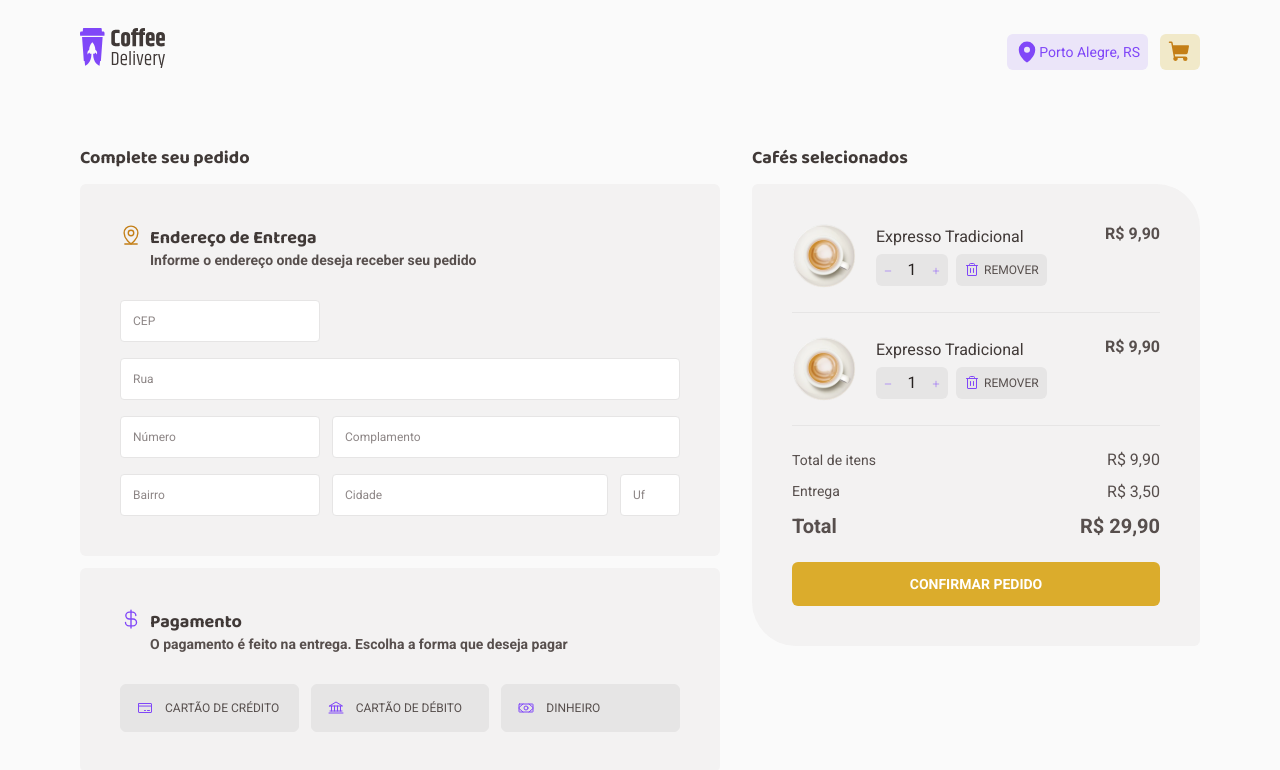
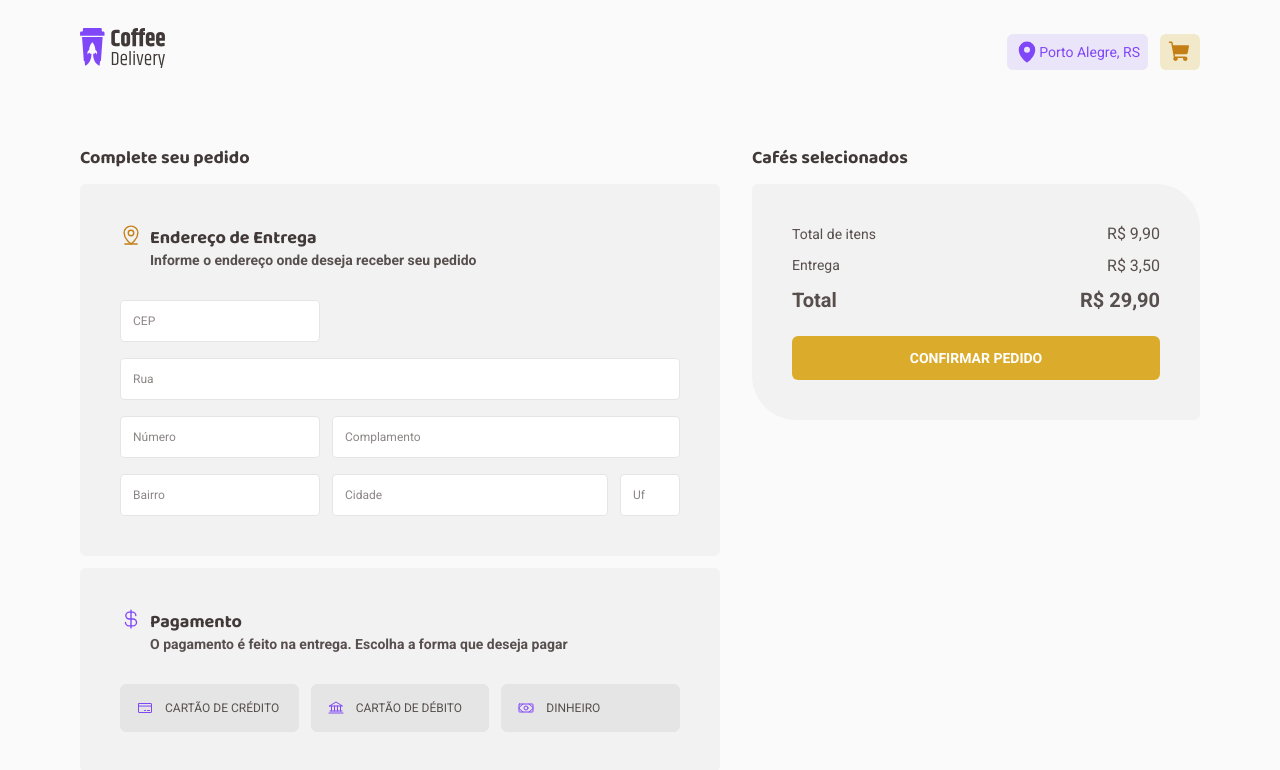
Before and after one commit to alexmoreira01/coffee-delivery, a React (Vite) app: page /cart in a window 1280 px wide. Shown: the top 770 px of the page. Built offline with nearby package versions, Linux system fonts and the light colour scheme.

Commit message:
Feature: Implements functions to add and remove coffees in cart

```diff
--- a/src/components/CounterInput/index.tsx
+++ b/src/components/CounterInput/index.tsx
@@ -3,18 +3,31 @@ import { ButtonIcon, ContainerCounterInput } from "./styles";
 
 interface CounterInputProps {
   size?: "medium" | "small";
+  quantity: number;
+  onAddCoffeeQuantity: () => void;
+  onRemoveCoffeeQuantity: () => void;
 }
 
-export function CounterInput({size = 'medium'}: CounterInputProps) {
+export function CounterInput({size = 'medium', quantity, onAddCoffeeQuantity, onRemoveCoffeeQuantity}: CounterInputProps) {
+
+  function handleAddCoffeeCart() {
+    onAddCoffeeQuantity()
+  }
+
+  function handleRemoveCoffeeCart() {
+    onRemoveCoffeeQuantity()
+  }
+
+
   return (
     <ContainerCounterInput size={size}>
-      <ButtonIcon>
+      <ButtonIcon onClick={handleRemoveCoffeeCart}>
         <Minus size={14} width="fill" />
       </ButtonIcon>
 
-      <input type="number" readOnly value={1} />
+      <input type="number" readOnly value={quantity} />
 
-      <ButtonIcon>
+      <ButtonIcon onClick={handleAddCoffeeCart}>
         <Plus size={14} width="fill" />
       </ButtonIcon>
     </ContainerCounterInput>
--- a/src/pages/Home/components/Coffees/index.tsx
+++ b/src/pages/Home/components/Coffees/index.tsx
@@ -23,7 +23,7 @@ export function Coffees() {
       <ListCoffes>
         {coffees.map(coffee => (
           <CoffeeItem
-            coffee={coffee}
+            key={coffee.id} coffee={coffee}
           />
         ))}
       </ListCoffes>
--- a/src/pages/Order/components/CoffeesCart/index.tsx
+++ b/src/pages/Order/components/CoffeesCart/index.tsx
@@ -2,17 +2,29 @@ import { Trash } from "phosphor-react";
 import { CounterInput } from "../../../../components/CounterInput";
 import { ButtonRemove, ContainerActions, ContainerActionsContent, ContainerCoffeesCart } from "./styles";
 
-export function CoffeesCart() {
+import { CartCoffeeItem } from "../../../../contexts/useCoffees";
+import { FormartValue } from "../../../../utils/formatValue";
+
+// interface CartCoffee {
+//   coffee: CartCoffeeItem[]
+// }
+
+export function CoffeesCart({ id, name, img, model, description, price, quantity}: CartCoffeeItem) {
+  // console.log(img)
+  const formattedValue = FormartValue(price);
+
   return(
     <ContainerCoffeesCart>
       <div>
-        <img src={`/coffees/Image-6.svg`} alt="" />
+        <img src={`/coffees/${img}`} alt="" />
 
         <ContainerActions>
-          <p>Expresso Tradicional</p>
+          <p>{name}</p>
 
           <ContainerActionsContent>
-            <CounterInput size="small" />
+            <CounterInput size="small"
+              quantity={quantity}
+            />
 
             <ButtonRemove>
               <Trash size={16} />
@@ -26,7 +38,7 @@ export function CoffeesCart() {
 
       </div>
 
-      <p>R$ 9,90</p>
+      <p>R$ {formattedValue}</p>
 
     </ContainerCoffeesCart>
 
--- a/src/pages/Order/components/CoffeesSelected/index.tsx
+++ b/src/pages/Order/components/CoffeesSelected/index.tsx
@@ -1,16 +1,37 @@
+import { useContext } from "react";
+import { CoffeeCartContext } from "../../../../contexts/useCoffees";
 import { CoffeesCart } from "../CoffeesCart";
 import { CoffeesConfirmation } from "./components/CoffeesConfirmation";
 import { ContainerCoffeesSelected, ContainerDetails } from "./styles";
 
 export function CoffeesSelected(){
+  const { cartCoffeesItems } = useContext(CoffeeCartContext);
+
+  console.log(cartCoffeesItems)
+
   return (
     <ContainerCoffeesSelected>
       <h1>Cafés selecionados</h1>
 
       <ContainerDetails>
 
-        <CoffeesCart/>
-        <CoffeesCart/>
+        {cartCoffeesItems.map(coffeeCart => (
+          <CoffeesCart
+            key={coffeeCart.id}
+            id={coffeeCart.id}
+            name={coffeeCart.name}
+            img={coffeeCart.img}
+            model={[]}
+            description={""}
+            price={coffeeCart.price}
+            quantity={0}
+          />
+
+          // <span key={`${coffee.id}-${model}`}>{model.toUpperCase()}</span>
+        ))}
+
+        {/* <CoffeesCart/> */}
+        {/* <CoffeesCart/> */}
 
         <CoffeesConfirmation/>
 
```
